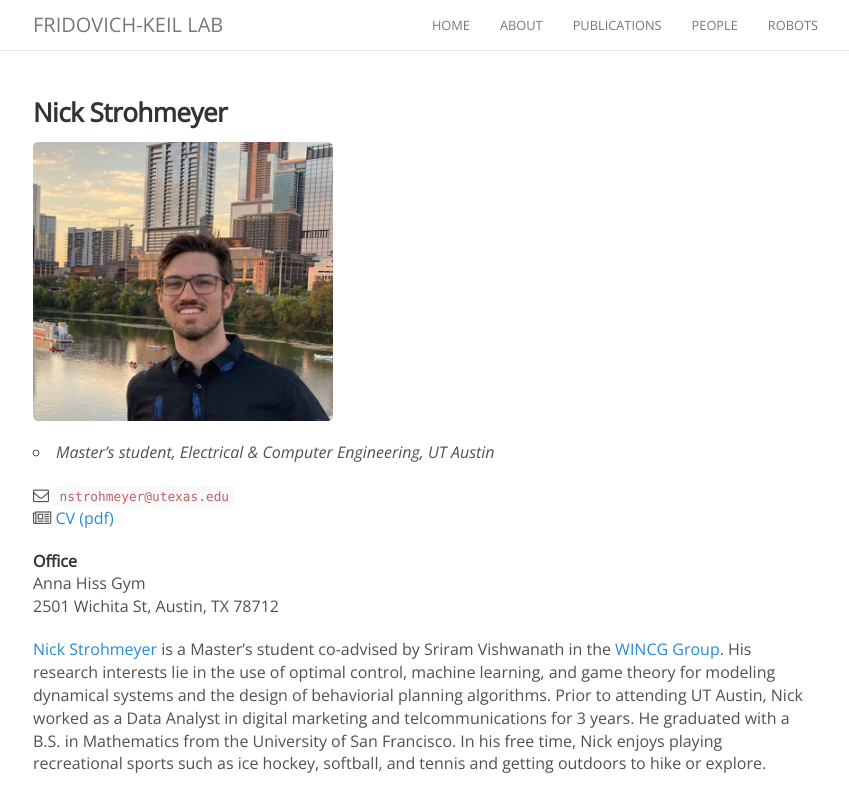
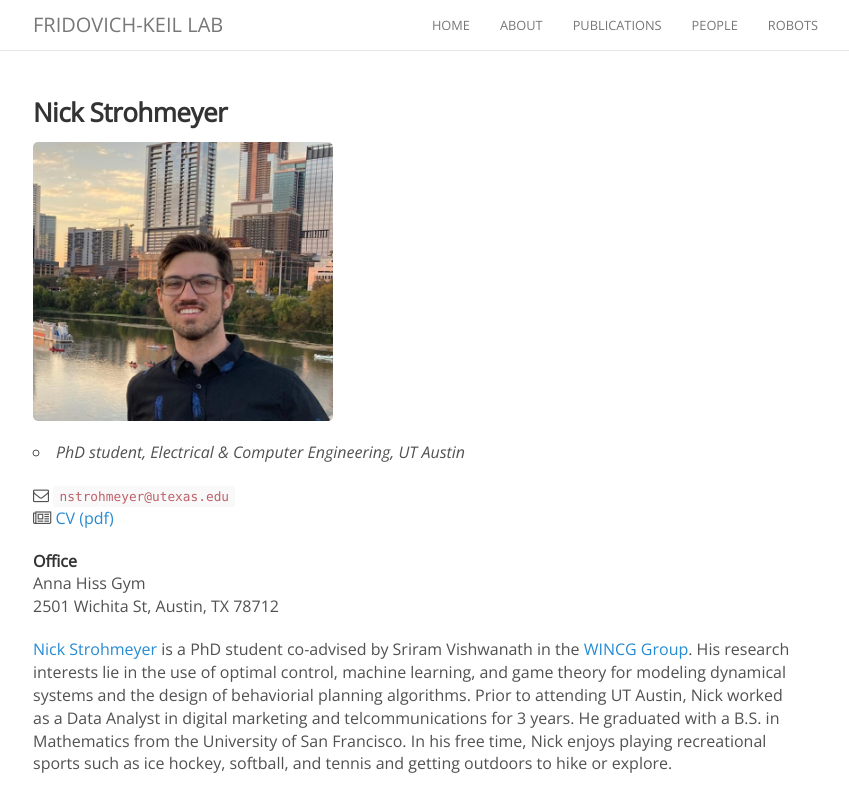
Before and after one commit to KordingLab/KordingLab.github.io, a Jekyll site: the page built from _people/nick_strohmeyer.md, in a window 1280 px wide. Shown: the top 812 px of the page, without its empty margins (222-1071 px from the left). Built offline with Jekyll 4.4.1, drawn with Linux system fonts in a browser that asks for light colours; nearby versions of some CDN libraries; comment, search, counter and statistics services are not loaded.

Commit message:
updated description

```diff
--- a/_people/nick_strohmeyer.md
+++ b/_people/nick_strohmeyer.md
@@ -7,7 +7,7 @@ avatar: nick_strohmeyer.png
 
 <img width="300" src="{{site.baseurl}}/images/people/{{page.avatar}}" data-action="zoom">
 
-- _Master's student, Electrical & Computer Engineering, UT Austin_<br>
+- _PhD student, Electrical & Computer Engineering, UT Austin_<br>
 
 <i class="fa fa-envelope-o"></i> `nstrohmeyer@utexas.edu`<br>
 <i class="fa fa-newspaper-o"></i> [CV (pdf)](/documents/nick_strohmeyer_cv.pdf)
@@ -17,4 +17,4 @@ Anna Hiss Gym <br>
 2501 Wichita St,
 Austin, TX 78712
 
-[Nick Strohmeyer](https://www.linkedin.com/in/nick-strohmeyer-209a3a157/) is a Master's student co-advised by Sriram Vishwanath in the [WINCG Group](https://www.ece.utexas.edu/research/groups/wireless-networking-and-communications-group-wncg). His research interests lie in the use of optimal control, machine learning, and game theory for modeling dynamical systems and the design of behaviorial planning algorithms. Prior to attending UT Austin, Nick worked as a Data Analyst in digital marketing and telcommunications for 3 years. He graduated with a B.S. in Mathematics from the University of San Francisco. In his free time, Nick enjoys playing recreational sports such as ice hockey, softball, and tennis and getting outdoors to hike or explore.
+[Nick Strohmeyer](https://www.linkedin.com/in/nick-strohmeyer-209a3a157/) is a PhD student co-advised by Sriram Vishwanath in the [WINCG Group](https://www.ece.utexas.edu/research/groups/wireless-networking-and-communications-group-wncg). His research interests lie in the use of optimal control, machine learning, and game theory for modeling dynamical systems and the design of behaviorial planning algorithms. Prior to attending UT Austin, Nick worked as a Data Analyst in digital marketing and telcommunications for 3 years. He graduated with a B.S. in Mathematics from the University of San Francisco. In his free time, Nick enjoys playing recreational sports such as ice hockey, softball, and tennis and getting outdoors to hike or explore.
```
